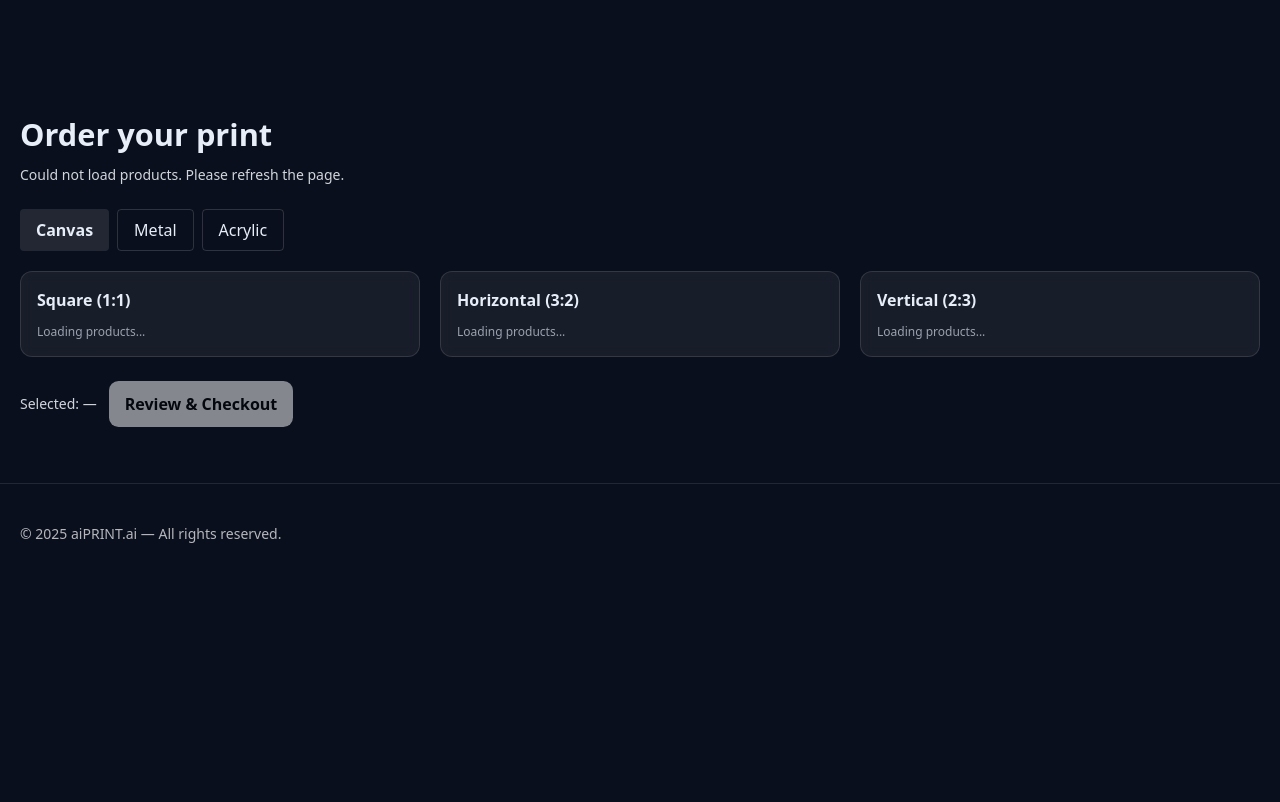
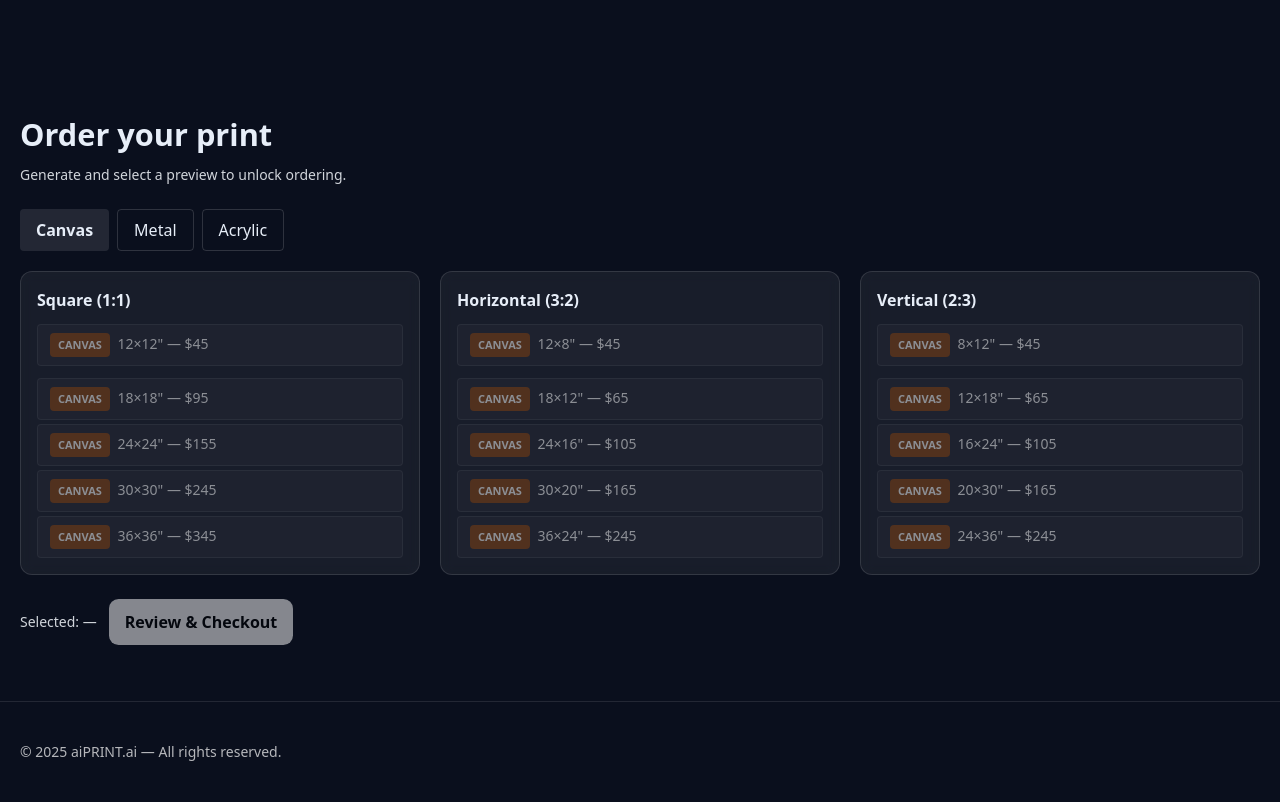
Before and after one commit to aiPRINTai/aiPRINT-site, a website: page index.html in a window 1280 px wide. Shown: the part 1467-2269 px from the top of the page. Before the commit the page ends 2051 px from the top, so only its background shows below. Drawn offline with nearby package versions, Linux system fonts and the light colour scheme.

Commit message:
Update index.html

```diff
--- a/index.html
+++ b/index.html
@@ -252,7 +252,7 @@
       console.log('📦 Loading product catalog...');
 
       try {
-        const response = await fetch('/data/products.json');
+        const response = await fetch('/products.json');
         if (!response.ok) throw new Error(`HTTP ${response.status}`);
 
         const catalog = await response.json();
```
